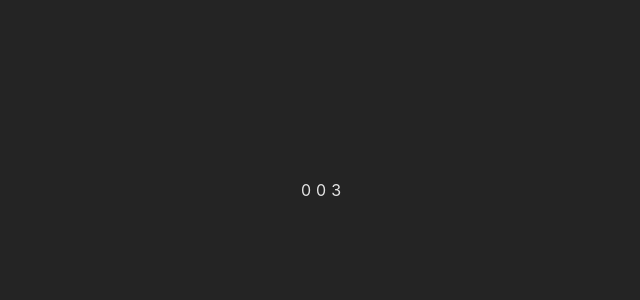
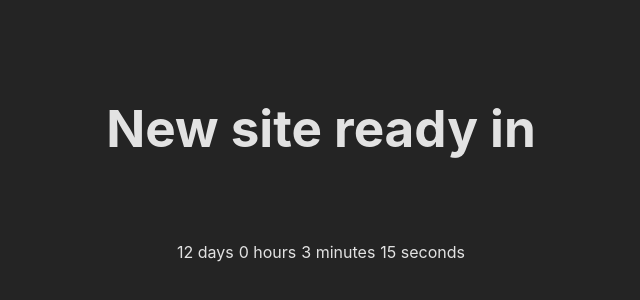
Before and after one commit to 0x5929/under-construction-placeholder-app, a React (Vite) app: page / in a window 1280 px wide. Shown: the part 260-560 px from the top of the page, without its empty margins (319-959 px from the left). Built offline with nearby package versions, Linux system fonts and the light colour scheme.

Commit message:
got timer and motion framer to work without issues

```diff
--- a/src/App.tsx
+++ b/src/App.tsx
@@ -3,33 +3,39 @@ import Countdown from 'react-countdown'
 import { motion } from 'framer-motion'
 
 type RenderType = {
+    days: number
     hours: number
     minutes: number
     seconds: number
 }
-const renderer = ({ hours, minutes, seconds }: RenderType) => {
+const renderer = ({ days, hours, minutes, seconds }: RenderType) => {
     return (
         <div id="counter">
             <motion.div
-                key={hours}
                 initial={{ opacity: 0, transform: 'translateY(-50px)' }}
                 animate={{ opacity: 1, transform: 'translateY(50px)' }}
             >
-                <span>{hours}</span>
+                <span>{days} days</span>
             </motion.div>
             <motion.div
-                key={minutes}
                 initial={{ opacity: 0, transform: 'translateY(-50px)' }}
                 animate={{ opacity: 1, transform: 'translateY(50px)' }}
             >
-                <span>{minutes}</span>
+                <span>{hours} hours</span>
             </motion.div>
             <motion.div
-                key={seconds}
+                key={`${minutes}-minutes`}
                 initial={{ opacity: 0, transform: 'translateY(-50px)' }}
                 animate={{ opacity: 1, transform: 'translateY(50px)' }}
             >
-                <span>{seconds}</span>
+                <span>{minutes} minutes</span>
+            </motion.div>
+            <motion.div
+                key={`${seconds}-seconds`}
+                initial={{ opacity: 0, transform: 'translateY(-50px)' }}
+                animate={{ opacity: 1, transform: 'translateY(50px)' }}
+            >
+                <span>{seconds} seconds</span>
             </motion.div>
         </div>
     )
@@ -37,11 +43,12 @@ const renderer = ({ hours, minutes, seconds }: RenderType) => {
 function App() {
     return (
         <>
+            <h1>New site ready in</h1>
             <Countdown
-                date={Date.now() + 10000}
+                date={Date.now() + 1_037_000_000}
                 renderer={renderer}
                 zeroPadTime={2}
-                zeroPadDays={2}
+                daysInHours={true}
             />
         </>
     )
```
